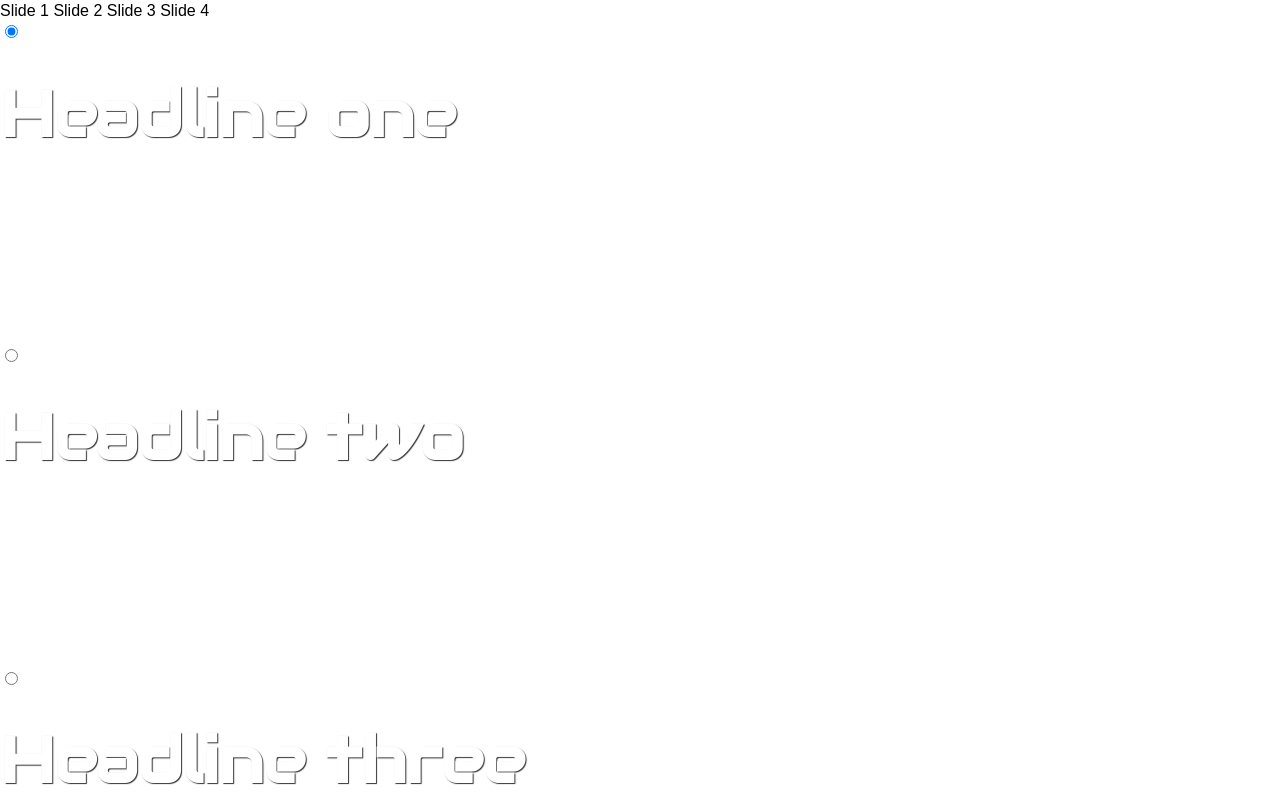
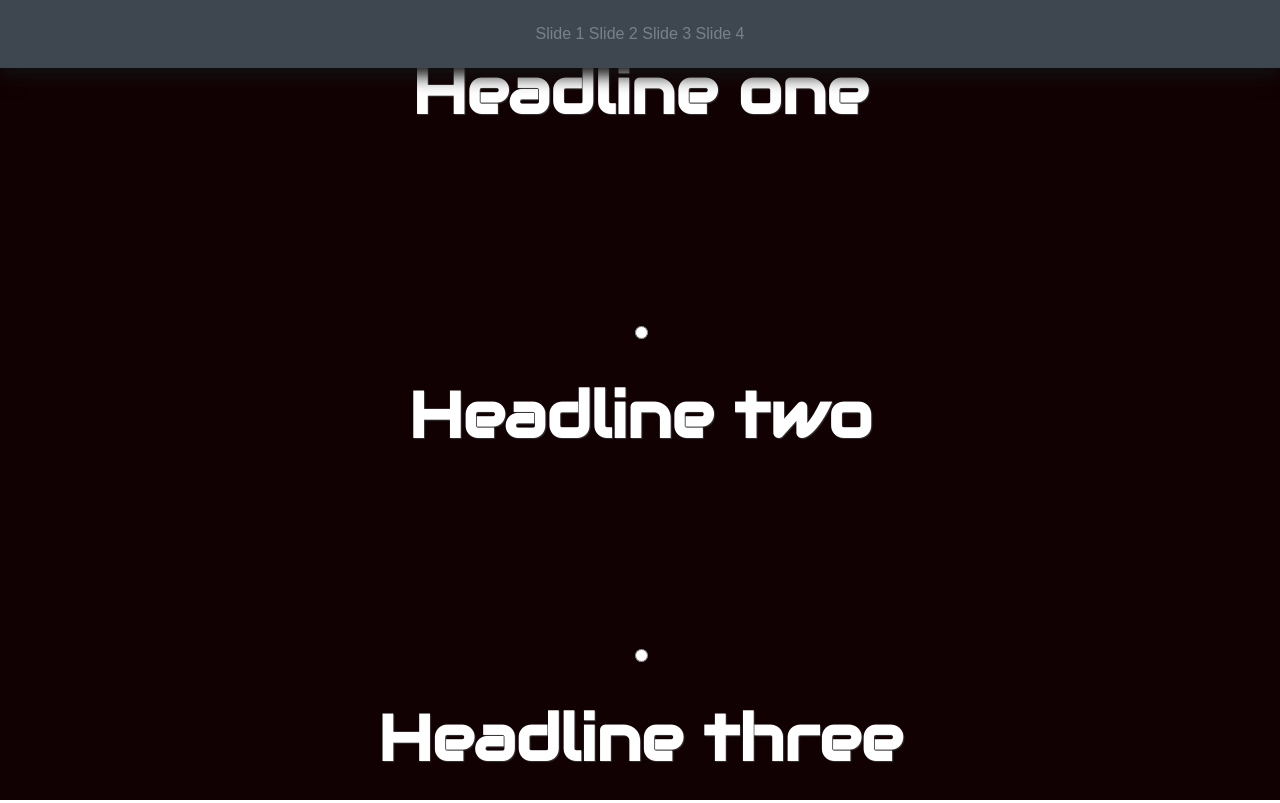
Before and after one commit to jannesbrunner/web-workspace, a plain HTML site: page css-fullscreen-slider/index.html in a window 1280 px wide. Shown: the top 803 px of the page. Drawn offline with Linux system fonts and the light colour scheme.

Commit message:
Style navigation buttons

```diff
--- a/css-fullscreen-slider/css/horizontal.css
+++ b/css-fullscreen-slider/css/horizontal.css
@@ -4,3 +4,30 @@ html, body {
     padding: 0;
     margin: 0;
 }
+
+.wrap {
+    height: 100%;
+    width: 100%;
+    position: relative;
+    overflow: hidden;
+    background: #120103;
+    color: #fff;
+    text-align: center;
+}
+
+header {
+    background: #3E474F;
+    box-shadow: 0 .5em 1em #111;
+    position: absolute;
+    top: 0;
+    left: 0;
+    z-index: 900;
+    width: 100%;
+}
+
+header label {
+    color: #788188;
+    cursor: pointer;
+    display: inline-block;
+    line-height: 4.25em;
+}
```
